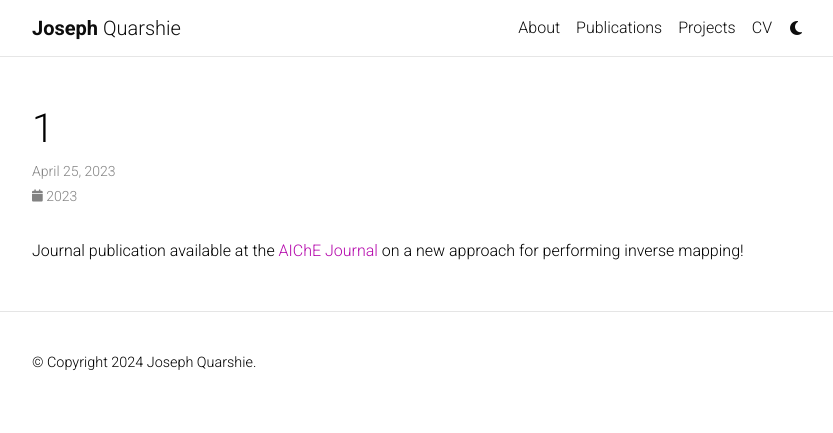
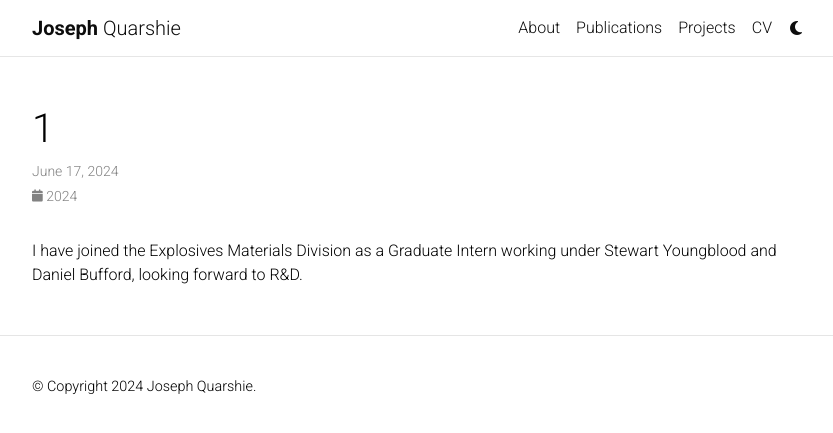
Before and after one commit to jquarshi/jquarshi.github.io, a Jekyll site: the page built from _news/1.md, in a window 1280 px wide. Shown: the top 433 px of the page, without its empty margins (223-1056 px from the left). Built offline with Jekyll 4.4.1, drawn with Linux system fonts in a browser that asks for light colours; comment, search, counter and statistics services are not loaded; a style sheet for code colours, icons or effects is not loaded.

Commit message:
Update 1.md

```diff
--- a/_news/1.md
+++ b/_news/1.md
@@ -1,8 +1,8 @@
 ---
 layout: post
-date: 2023-04-25 09:59:00-0400
+date: 2024-06-17 07:59:00-0400
 inline: true
 related_posts: false
 ---
 
-Journal publication available at the [AIChE Journal](https://aiche.onlinelibrary.wiley.com/doi/full/10.1002/aic.18119) on a new approach for performing inverse mapping!
+I have joined the Explosives Materials Division as a Graduate Intern working under Stewart Youngblood and Daniel Bufford, looking forward to R&D.
```
